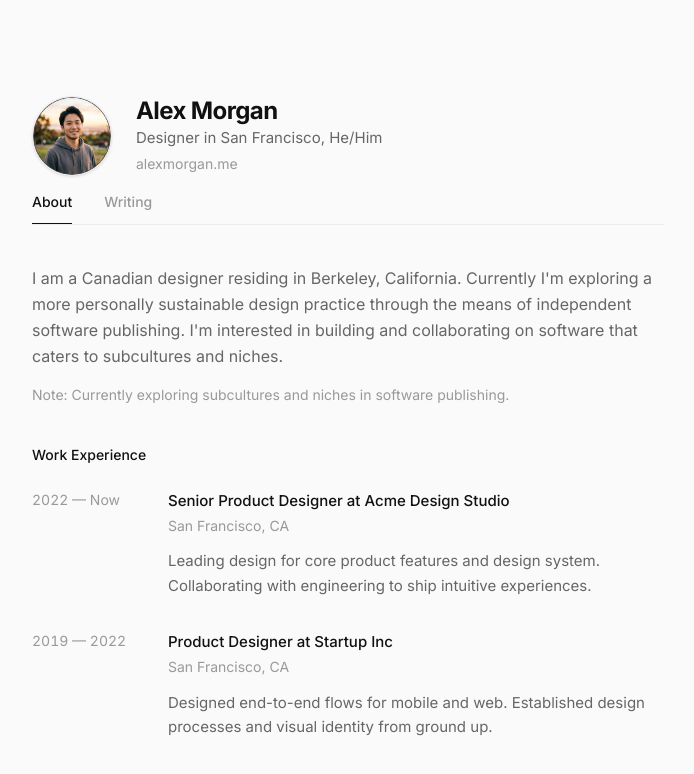
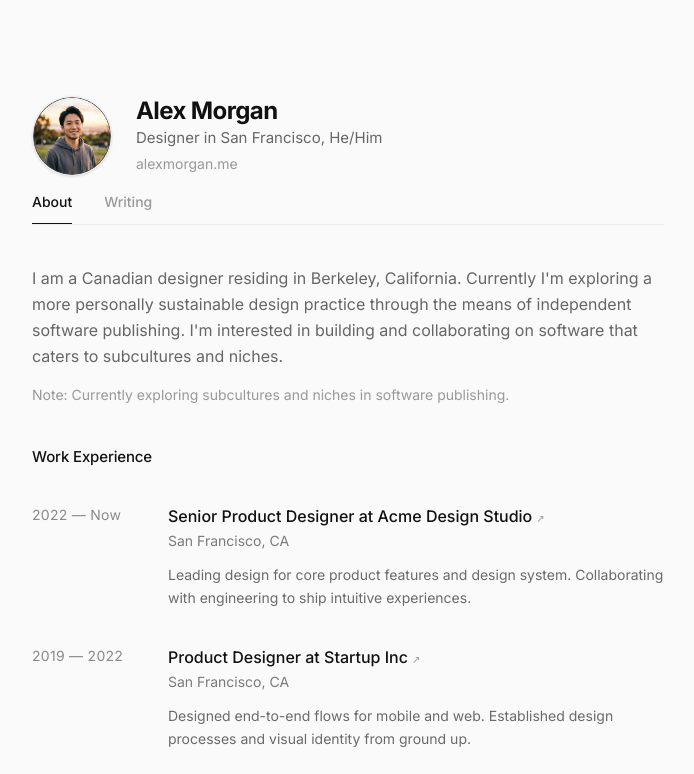
Before and after one commit to fudailzafar/read-cv, a Next.js app: page / in a window 1280 px wide. Shown: the top 774 px of the page, without its empty margins (292-986 px from the left). Built offline with nearby package versions, Linux system fonts and the light colour scheme.

Commit message:
refactor: update work experience section typography and layout spacing

```diff
--- a/components/sections/WorkExperience.tsx
+++ b/components/sections/WorkExperience.tsx
@@ -4,23 +4,26 @@ export default function WorkExperience() {
   const { experience } = siteContent;
 
   return (
-    <div className="mt-10 space-y-6">
-      <h3 className="text-sm font-medium text-text">Work Experience</h3>
+    <div className="mt-10 space-y-9">
+      <h3 className="text-[15px] font-medium text-text tracking-[-0.01em]">Work Experience</h3>
 
-      <div className="space-y-8">
+      <div className="space-y-9">
         {experience.map((exp, index) => (
-          <div key={index} className="grid grid-cols-1 md:grid-cols-[120px_1fr] gap-2 md:gap-4">
-            <span className="text-[14px] text-[#999] tabular-nums">
+          <div key={index} className="grid grid-cols-1 md:grid-cols-[120px_1fr] gap-1 md:gap-4">
+            <span className="text-sm text-[#8A8A8A] tracking-[0.02em] font-normal">
               {exp.period}
             </span>
             <div>
-              <p className="text-[15px] font-medium text-text">
-                {exp.role} at {exp.company}
-              </p>
-              <p className="text-[14px] text-[#999] mt-0.5">
+              <div className="flex items-baseline gap-1">
+                <p className="text-base font-medium text-text leading-[1.4]">
+                  {exp.role} at {exp.company}
+                </p>
+                <span className="text-[10px] text-[#999]">↗</span>
+              </div>
+              <p className="text-sm text-[#7A7A7A] mt-1">
                 San Francisco, CA
               </p>
-              <p className="text-[15px] text-[#666] leading-relaxed mt-3 max-w-[560px]">
+              <p className="text-sm text-[#6A6A6A] leading-[1.65] mt-3 max-w-[560px]">
                 {exp.description}
               </p>
             </div>
```
